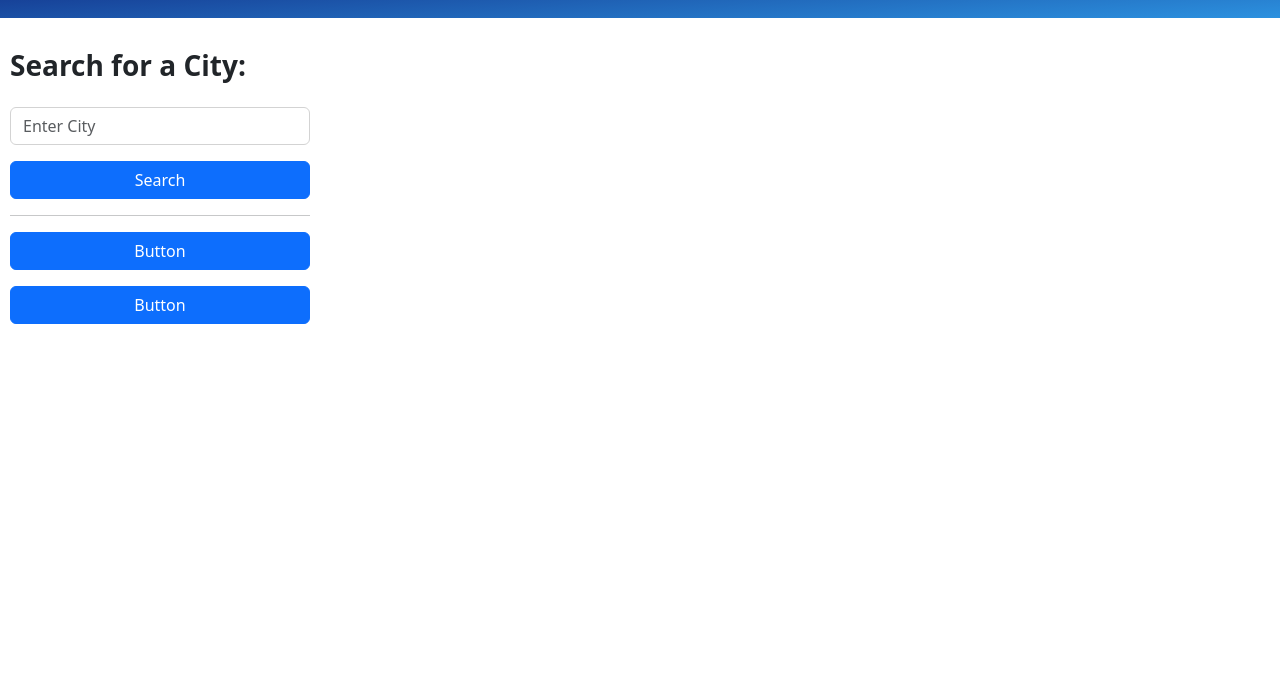
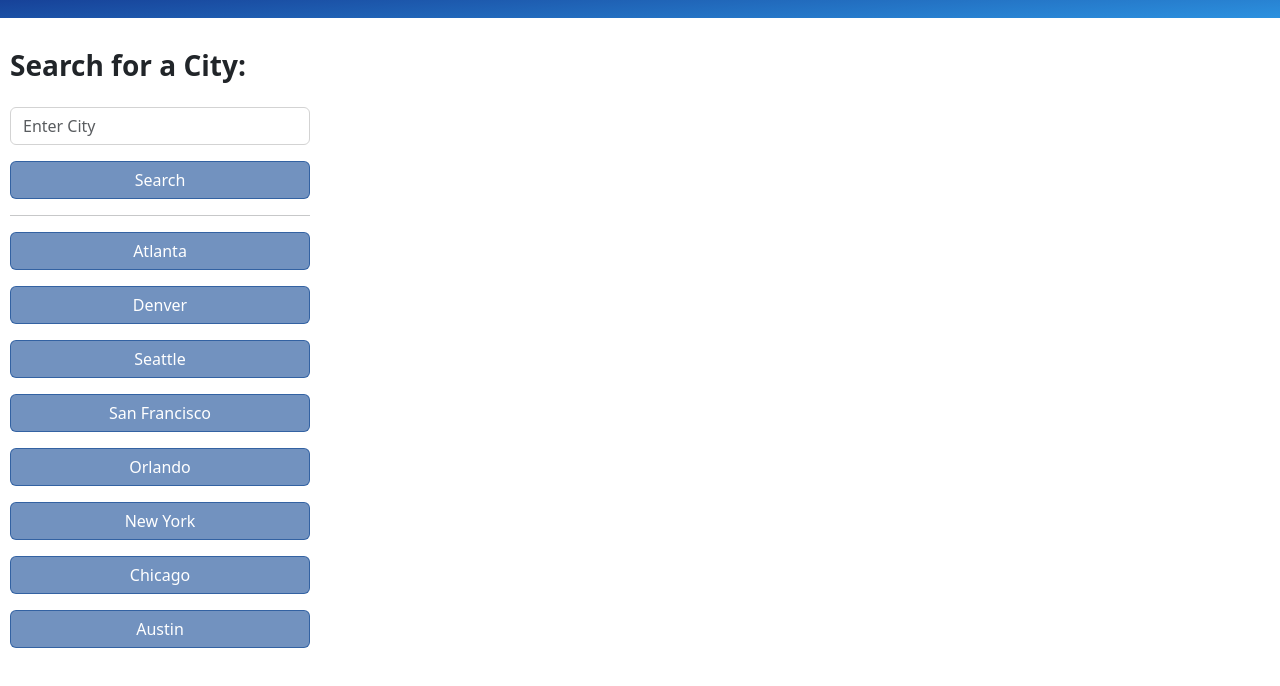
Before and after one commit to MarlyV1/weather-dashboard-server-side-APIs, a plain HTML site: page index.html in a window 1280 px wide. Shown: the part 68-754 px from the top of the page. Drawn offline with nearby package versions, Linux system fonts and the light colour scheme.

Commit message:
added more buttons for the cities and updated the styling for the buttons

```diff
--- a/assets/css/style.css
+++ b/assets/css/style.css
@@ -34,3 +34,13 @@ h3 {
 .city-buttons {
     width: 100%;
 }
+
+.btn-primary {
+    background-color: #033c8d8e;
+    border-color: #033c8d8e;
+}
+
+.btn-primary:hover {
+    background-color: #033c8dba;
+    border-color: #033c8dba;
+}
--- a/index.html
+++ b/index.html
@@ -29,8 +29,14 @@
             <hr>
 
             <div class="city-buttons d-grid gap-3 col-6 ">
-                <button class="btn btn-primary" type="button">Button</button>
-                <button class="btn btn-primary" type="button">Button</button>
+                <button class="btn-color btn btn-primary" type="button">Atlanta</button>
+                <button class="btn btn-primary" type="button">Denver</button>
+                <button class="btn btn-primary" type="button">Seattle</button>
+                <button class="btn btn-primary" type="button">San Francisco</button>
+                <button class="btn btn-primary" type="button">Orlando</button>
+                <button class="btn btn-primary" type="button">New York</button>
+                <button class="btn btn-primary" type="button">Chicago</button>
+                <button class="btn btn-primary" type="button">Austin</button>
             </div>
 
         </aside>
```
